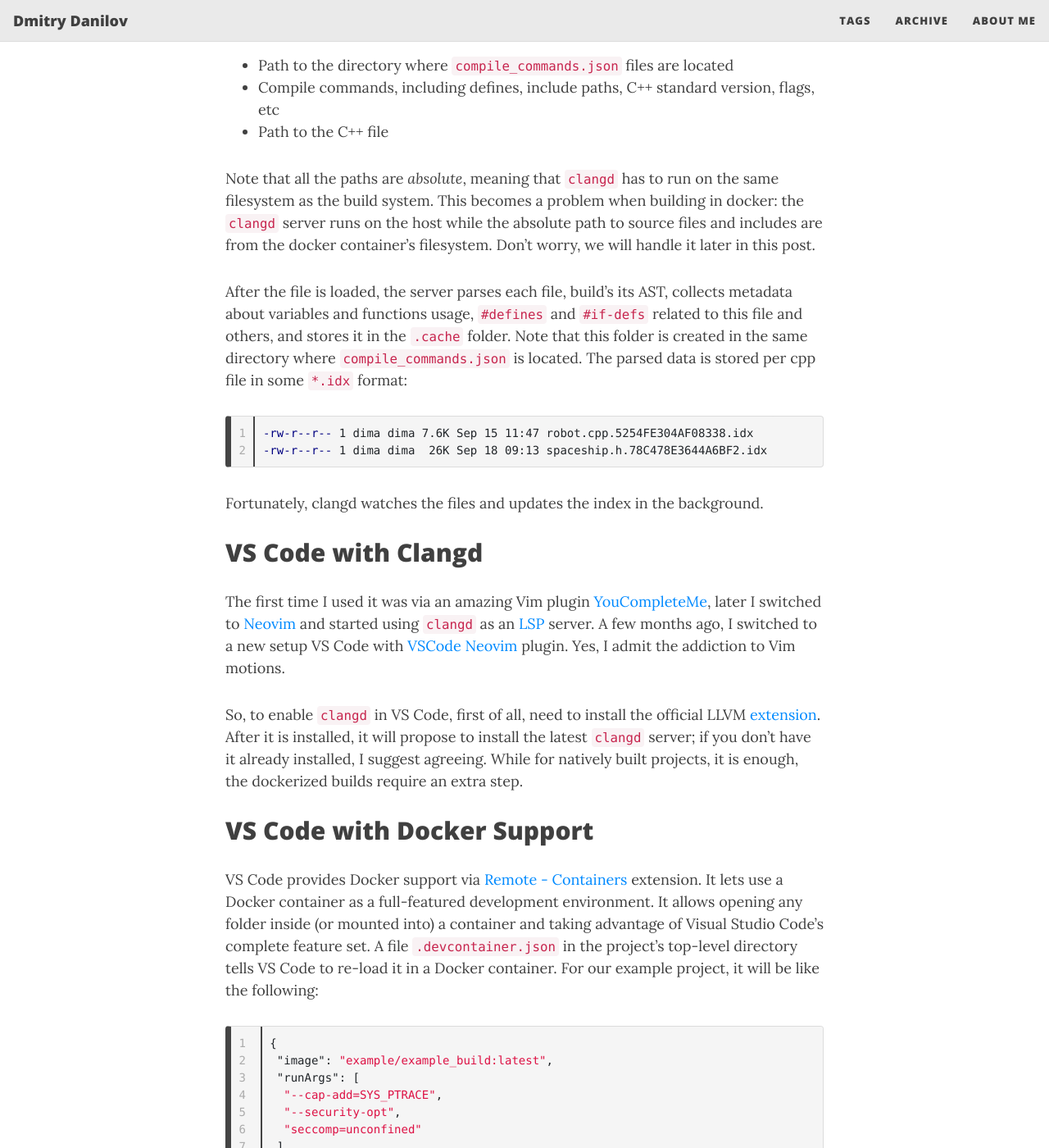
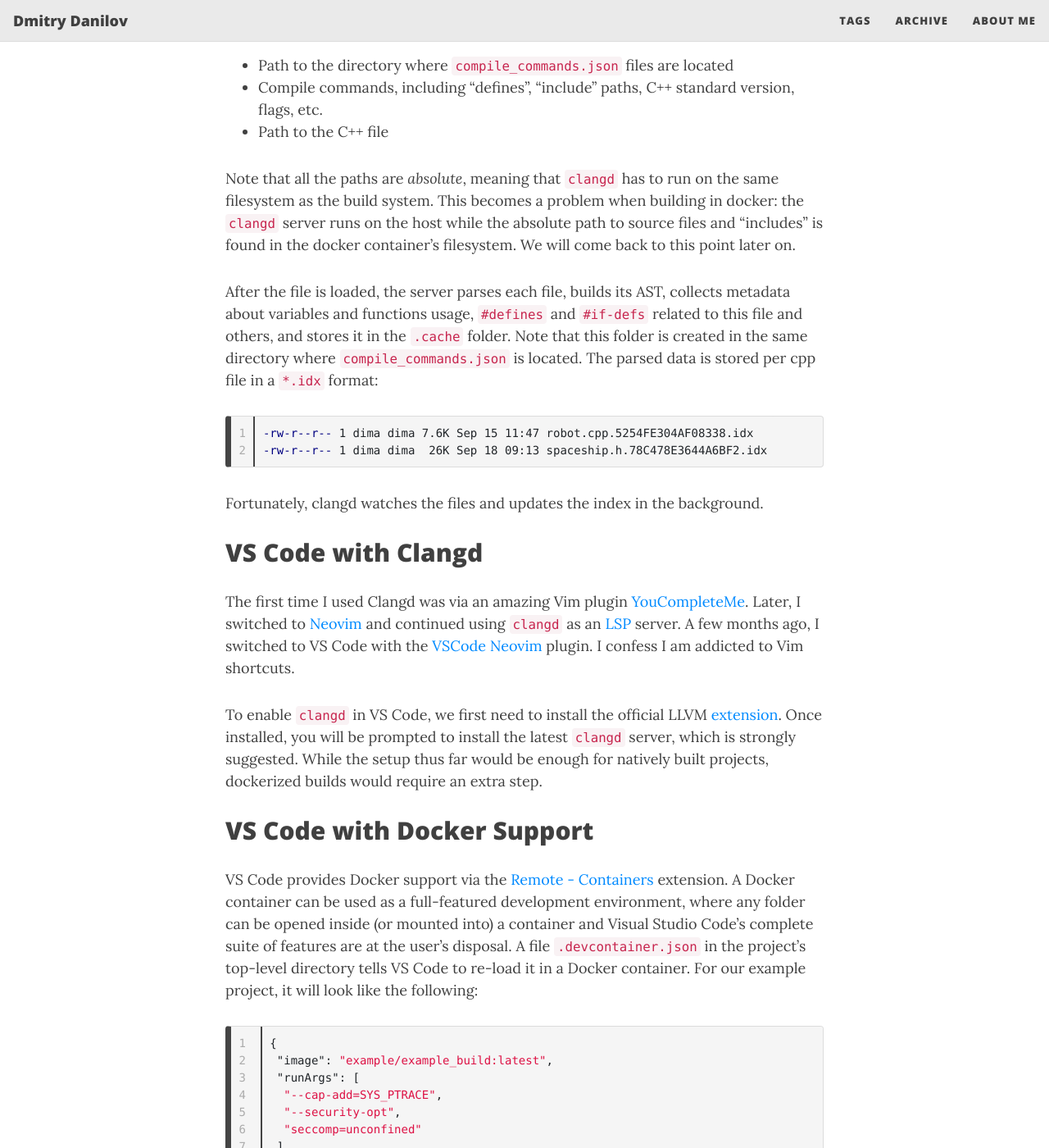
Before and after one commit to f-squirrel/f-squirrel.github.io, a Jekyll site: the page built from _posts/2022-09-16-dockerized-cpp-with-vscode.md, in a window 1280 px wide and 1400 px high, scrolled down 2430 px. Shown: the whole window at 82% size. Built offline with Jekyll 4.4.1, drawn with Linux system fonts in a browser that asks for light colours; nearby versions of some CDN libraries; comment, search, counter and statistics services are not loaded; some of the changed text lies outside the part shown.

Commit message:
chore: editing

````diff
--- a/_posts/2022-09-16-dockerized-cpp-with-vscode.md
+++ b/_posts/2022-09-16-dockerized-cpp-with-vscode.md
@@ -8,13 +8,13 @@
 share-description: How to configure VS Code to work with dockerized builds
 ---
 
-After I posted [Dockerized build environments for C/C++ projects](/dockerized-cpp-build){:target="_blank"}, a few people asked me online and offline about how I use IDE/text editor in this setup.
+After I published [Dockerized build environments for C/C++ projects](/dockerized-cpp-build){:target="_blank"}, I was approached on a few occasions, both online and offline, with questions regarding my IDE/text editor setup.
 
-While IDEs and text editors provide different features, the most important, from my point of view, are syntax highlighting, auto-completion, and code navigation. Since a single software usually provides all three, I will call it just auto-completion. I prefer to do things like building and debugging directly from the terminal, so that I will cover them at the end of the post.
+While IDEs and text editors provide different features, the most important, from my point of view, are syntax highlighting, auto-completion, and code navigation. Since a single software usually provides all three, I will call it just auto-completion. I prefer to do things like building and debugging directly from the terminal; I will discuss performing these functions via VS Code later in the post.
 
 ## Auto-completion types
 
-Auto-completion is probably one of the most important things a modern IDE or text may provide. There are several types of autocompletion mechanisms: some are more accurate but robust, while others are more precise but require more fine-tuning.
+Auto-completion is probably one of the most important things a modern IDE or text editor may provide. There are several types of autocompletion mechanisms: some are more accurate but robust, while others are more precise but require more fine-tuning.
 
 * **Index/parser** based is quite simple: there is an application that parses the code and indexes it; later, when auto-completion is triggered, the application looks up a symbol in the index database. Probably, the most famous implementation is [ctags](https://en.wikipedia.org/wiki/Ctags){:target="_blank"} and its descendants. The major problem with such tools is that it is tough to write a good parser for C++, which often makes the index database and cross-referencing between files in a project inaccurate.
 *Index-based tools are agnostic to dockerized builds*.
@@ -30,7 +30,7 @@
 
 ## Clangd
 
-The first and meanwhile the only compiler-based autocompletion parser for C++ is [clangd](https://clangd.llvm.org/){:target="_blank"}; it is based on the [Clang](https://clang.llvm.org/){:target="_blank"} C++ compiler and part of the [LLVM](https://llvm.org/){:target="_blank"} project. Once the `clangd` server is launched, it looks for a file `compile_commands.json`. It contains a list of files in the project together with the compiler flags. To instruct CMake to generate this file, add the following to the top-level `CMakeLists.txt` file:
+The most prominent example of a compiler-based autocompletion parser for C++ is [clangd](https://clangd.llvm.org/){:target="_blank"}; it is based on the [Clang](https://clang.llvm.org/){:target="_blank"} C++ compiler and part of the [LLVM](https://llvm.org/){:target="_blank"} project. Once the `clangd` server is launched, it looks for a file `compile_commands.json`, which contains a list of files in the project together with the compiler flags. To instruct CMake to generate this file, add the following to the top-level `CMakeLists.txt` file:
 
 ```cmake
 set(CMAKE_EXPORT_COMPILE_COMMANDS ON)
@@ -47,14 +47,14 @@
 lrwxrwxrwx 1 dima dima 36 Aug  2 17:13 compile_commands.json -> ./build/compile_commands.json
 ```
 
- For the example [project](https://github.com/f-squirrel/dockerized_cpp_build_example){:target="_blank"} I have created for the post about [Dockerized build environments for C/C++ projects](/dockerized-cpp-build){:target="_blank"}, the generated `compile_commands.json` looks like the following:
+For the [example](https://github.com/f-squirrel/dockerized_cpp_build_example){:target="_blank"} from [Dockerized build environments for C/C++ projects](/dockerized-cpp-build){:target="_blank"}, the generated `compile_commands.json` looks like the following:
 
 ```json
 [
 {
   "directory": "/example/build",
   "command": "/usr/bin/g++  -DBOOST_ALL_NO_LIB -I/example -isystem /usr/local/include    -Wall -Wbuiltin-macro-redefined -pedantic -Werror -std=c++1z -o CMakeFiles/a.out.dir/main.cpp.o -c /example/main.cpp",
-  "file": "/example/main.cpp"
+  "file": "/example/main.cpp
 }
 ]
 ```
@@ -62,13 +62,13 @@
 The JSON contains three entries per each file:
 
 * Path to the directory where `compile_commands.json` files are located
-* Compile commands, including defines, include paths, C++ standard version, flags, etc
+* Compile commands, including "defines", "include" paths, C++ standard version, flags, etc.
 * Path to the C++ file
 
-Note that all the paths are *absolute*, meaning that `clangd` has to run on the same filesystem as the build system. This becomes a problem when building in docker: the `clangd` server runs on the host while the absolute path to source files and includes are from the docker container's filesystem. Don't worry, we will handle it later in this post.
+Note that all the paths are *absolute*, meaning that `clangd` has to run on the same filesystem as the build system. This becomes a problem when building in docker: the `clangd` server runs on the host while the absolute path to source files and "includes" is found in the docker container's filesystem. We will come back to this point later on.
 
-After the file is loaded, the server parses each file, build's its AST, collects metadata about variables and functions usage, `#defines` and `#if-defs` related to this file and others, and stores it in the `.cache` folder. Note that this folder is created in the same directory where `compile_commands.json` is located.
-The parsed data is stored per cpp file in some `*.idx` format:
+After the file is loaded, the server parses each file, builds its AST, collects metadata about variables and functions usage, `#defines` and `#if-defs` related to this file and others, and stores it in the `.cache` folder. Note that this folder is created in the same directory where `compile_commands.json` is located.
+The parsed data is stored per cpp file in a `*.idx` format:
 
 ```sh
 -rw-r--r-- 1 dima dima 7.6K Sep 15 11:47 robot.cpp.5254FE304AF08338.idx
@@ -79,14 +79,14 @@
 
 ## VS Code with Clangd
 
-The first time I used it was via an amazing Vim plugin [YouCompleteMe](https://github.com/ycm-core/YouCompleteMe){:target="_blank"}, later I switched to [Neovim](/the-switch-from-vim/){:target="_blank"} and started using `clangd` as an [LSP](https://microsoft.github.io/language-server-protocol/){:target="_blank"} server. A few months ago, I switched to a new setup VS Code with [VSCode Neovim](https://github.com/vscode-neovim/vscode-neovim){:target="_blank"} plugin. Yes, I admit the addiction to Vim motions.
+The first time I used Clangd was via an amazing Vim plugin [YouCompleteMe](https://github.com/ycm-core/YouCompleteMe){:target="_blank"}. Later, I switched to [Neovim](/the-switch-from-vim/){:target="_blank"} and continued using `clangd` as an [LSP](https://microsoft.github.io/language-server-protocol/){:target="_blank"} server. A few months ago, I switched to VS Code with the [VSCode Neovim](https://github.com/vscode-neovim/vscode-neovim){:target="_blank"} plugin. I confess I am addicted to Vim shortcuts.
 
-So, to enable `clangd` in VS Code, first of all, need to install the official LLVM [extension](https://marketplace.visualstudio.com/items?itemName=llvm-vs-code-extensions.vscode-clangd){:target="_blank"}. After it is installed, it will propose to install the latest `clangd` server; if you don't have it already installed, I suggest agreeing. While for natively built projects, it is enough, the dockerized builds require an extra step.
+To enable `clangd` in VS Code, we first need to install the official LLVM [extension](https://marketplace.visualstudio.com/items?itemName=llvm-vs-code-extensions.vscode-clangd){:target="_blank"}. Once installed, you will be prompted to install the latest `clangd` server, which is strongly suggested. While the setup thus far would be enough for natively built projects, dockerized builds would require an extra step.
 
 ## VS Code with Docker Support
 
-VS Code provides Docker support via [Remote - Containers](https://marketplace.visualstudio.com/items?itemName=ms-vscode-remote.remote-containers){:target="_blank"} extension. It lets use a Docker container as a full-featured development environment. It allows opening any folder inside (or mounted into) a container and taking advantage of Visual Studio Code's complete feature set.
-A file `.devcontainer.json` in the project's top-level directory tells VS Code to re-load it in a Docker container. For our example project, it will be like the following:
+VS Code provides Docker support via the [Remote - Containers](https://marketplace.visualstudio.com/items?itemName=ms-vscode-remote.remote-containers){:target="_blank"} extension. A Docker container can be used as a full-featured development environment, where any folder can be opened inside (or mounted into) a container and Visual Studio Code's complete suite of features are at the user's disposal.
+A file `.devcontainer.json` in the project's top-level directory tells VS Code to re-load it in a Docker container. For our example project, it will look like the following:
 
 ```json
 {
@@ -114,18 +114,18 @@
 * `"image"` - the image we use for building the project
 * `"runArgs"` - represents the flags provided to `docker run` for launching the container for auto-completion. In this example, I added the basic flags required for debugging in Docker.
 * `"extensions"` - a list of VS Code extensions to be installed in the container. I have added only `clangd`, but more will be added soon.
-* `"workspaceMount"` - mounting point; in our case, we mount the current directory to the directory `example` in the container. The very same way we did in the build container.
-* `"onCreateCommand"` is a bit ugly: the build container comes without Git, so I had to install it every time the auto-completion container is created. I believe there is a cleaner way to do it, but it worked fine.
+* `"workspaceMount"` - mounting point; in our case, we mount the current directory to the directory `example` in the container, the same way we did for the build container.
+* `"onCreateCommand"` is a bit ugly: the build container comes without Git, so I had to install it every time the auto-completion container is created. I believe there is a cleaner way to do it, but this works fine for now.
 
 After the Docker extension is installed and the `.devcontainer.json` file is placed in the repository, VS Code proposes to re-open the project in the container:
 
 [![Open in container](/img/vscode_reopen_in_container_prompt.png)](/img/vscode_reopen_in_container_prompt.png)
 
-Once a user agrees, VS Code launches a Docker container based on the `"image"` and adds the extensions specified in `"extensions"`. Since the base image does not contain `clangd`, VS Code will ask to install it; I recommend agreeing, the same as for the native builds.
+Once the user agrees, VS Code launches a Docker container based on the `"image"` and adds the extensions specified in `"extensions"`. Since the base image does not contain `clangd`, VS Code will ask to install it; it is strongly recommended to proceed.
 
 [![Install Clangd](/img/vscode_asks_to_install_clangd.png)](/img/vscode_asks_to_install_clangd.png)
 
-Once installed and reloaded, VS Code launches the `clangd` server, we can see it because the source tree contains the `.cache` directory with the index database, and the auto-completion works like a charm.
+Once installed and reloaded, VS Code launches the `clangd` server, which can be confirmed by checking the source tree for the `.cache` directory with the index database, and the auto-completion works like a charm.
 
 [![Auto-completion with the cache folder](/img/vscode_with_clangd_in_docker_autocompletion.png)](/img/vscode_with_clangd_in_docker_autocompletion.png)
 
@@ -133,17 +133,17 @@
 
 [![Compiler diagnostics](/img/vscode_diagnostics_1.png)](/img/vscode_diagnostics_1.png)
 
-And fix suggestions for the cases when the compiler can help:
+It also provides fix suggestions for cases when the compiler can help:
 
 [![Fix suggestion](/img/vscode_code_suggetions.png)](/img/vscode_code_suggetions.png)
 
-The last but important feature is the support of format based on the `.clang-format` file.
+The last noteworthy feature is the support of format based on the `.clang-format` file.
 
 ## Further Improvements
 
-After the critical things are set up, the reader may add other valuable extensions to the `.devcontainer.json`. It might be crucial because once launched in Docker, all the interaction with source code is done from within a container, i.e., if the reader uses any plugins for editing file types other than C++ within their project, it is recommended to add the corresponding plugins to the `.devcontainer.json` file.
+After critical setup is completed, other valuable extensions can be added to the `.devcontainer.json`. It might be crucial because once launched in Docker, all the interaction with source code is done from within a container, i.e., if a user uses any plugins for editing file types other than C++ within their project, it is recommended to add the corresponding plugins to the `.devcontainer.json` file.
 
-For example, CMake files are not highlighted properly, and to improve it, you need to install the CMake plugin in the container, as shown in the picture below:
+For example, CMake files are not highlighted properly; this is remedied by installing the CMake plugin in the container, as shown in the picture below:
 
 [![Install CMake in Container](/img/vscode_without_cmake_in_docker.png)](/img/vscode_without_cmake_in_docker.png)
 
@@ -151,12 +151,14 @@
 
 [![Add to devcontainer](/img/vscode_add_todevcontainer.png)](/img/vscode_add_todevcontainer.png)
 
-Besides those plugins, my setup usually includes various plugins depending on the project: Python plugin(s), [Grammarly](https://marketplace.visualstudio.com/items?itemName=znck.grammarly) (checks grammar in text and markdown files), Git Lens, markdown linter, and others.
+Besides those mentioned, my setup usually includes various plugins, depending on the project: Python plugin(s), [Grammarly](https://marketplace.visualstudio.com/items?itemName=znck.grammarly) (checks grammar in text and markdown files), Git Lens, markdown linter, and others.
 
-Some users might find the [CodeLLDB](https://marketplace.visualstudio.com/items?itemName=vadimcn.vscode-lldb) extension useful. It provides a native debugger powered by LLDB to debug C++, Rust, and other compiled languages.
+Some users might find the [CodeLLDB](https://marketplace.visualstudio.com/items?itemName=vadimcn.vscode-lldb) extension useful, which provides a native debugger powered by LLDB to debug C++, Rust, and other compiled languages.
 
 ## Additional information
 
-For the complete information about the configurations available via the `.devcontainer.json` file, please refer to the official [page](https://code.visualstudio.com/docs/remote/containers#_create-a-devcontainerjson-file){:target="_blank"}.
+For complete information regarding the configurations available for the `.devcontainer.json` file, please refer to the official [page](https://code.visualstudio.com/docs/remote/containers#_create-a-devcontainerjson-file){:target="_blank"}.
 
-As usual, the example [project](https://github.com/f-squirrel/dockerized_cpp_build_example){:target="_blank"} at Github is updated with the docker configuration described in this post.
+As usual, the example [project](https://github.com/f-squirrel/dockerized_cpp_build_example){:target="_blank"} on Github is updated with the docker configuration described in this post.
+
+*Special thanks to [Rina Volovich](https://www.linkedin.com/in/rina-volovich/) for editing.*
````
Also changed, not shown: _posts/2021-10-29-dockerized-cpp-build.md (+4 -0 lines).
